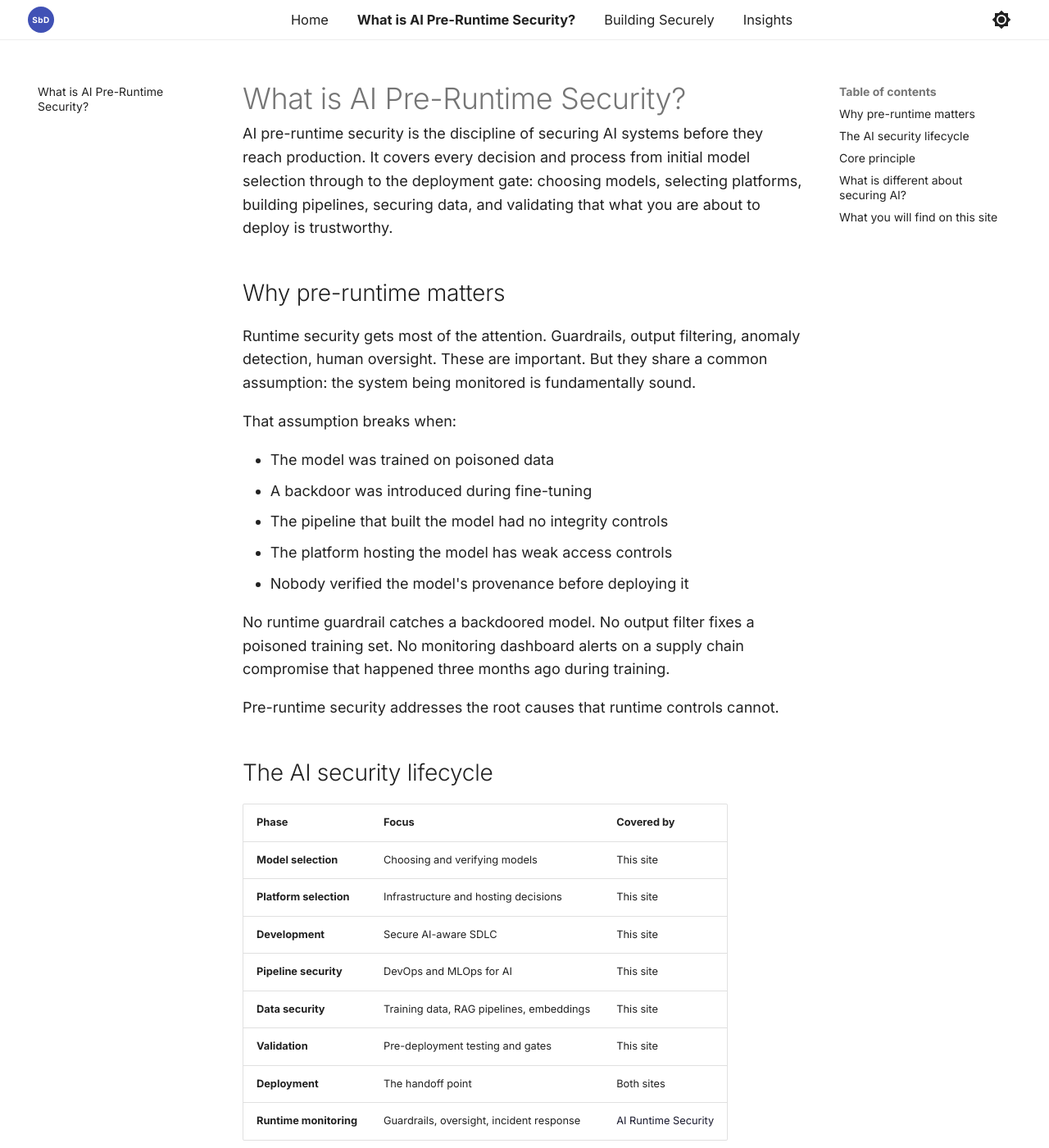
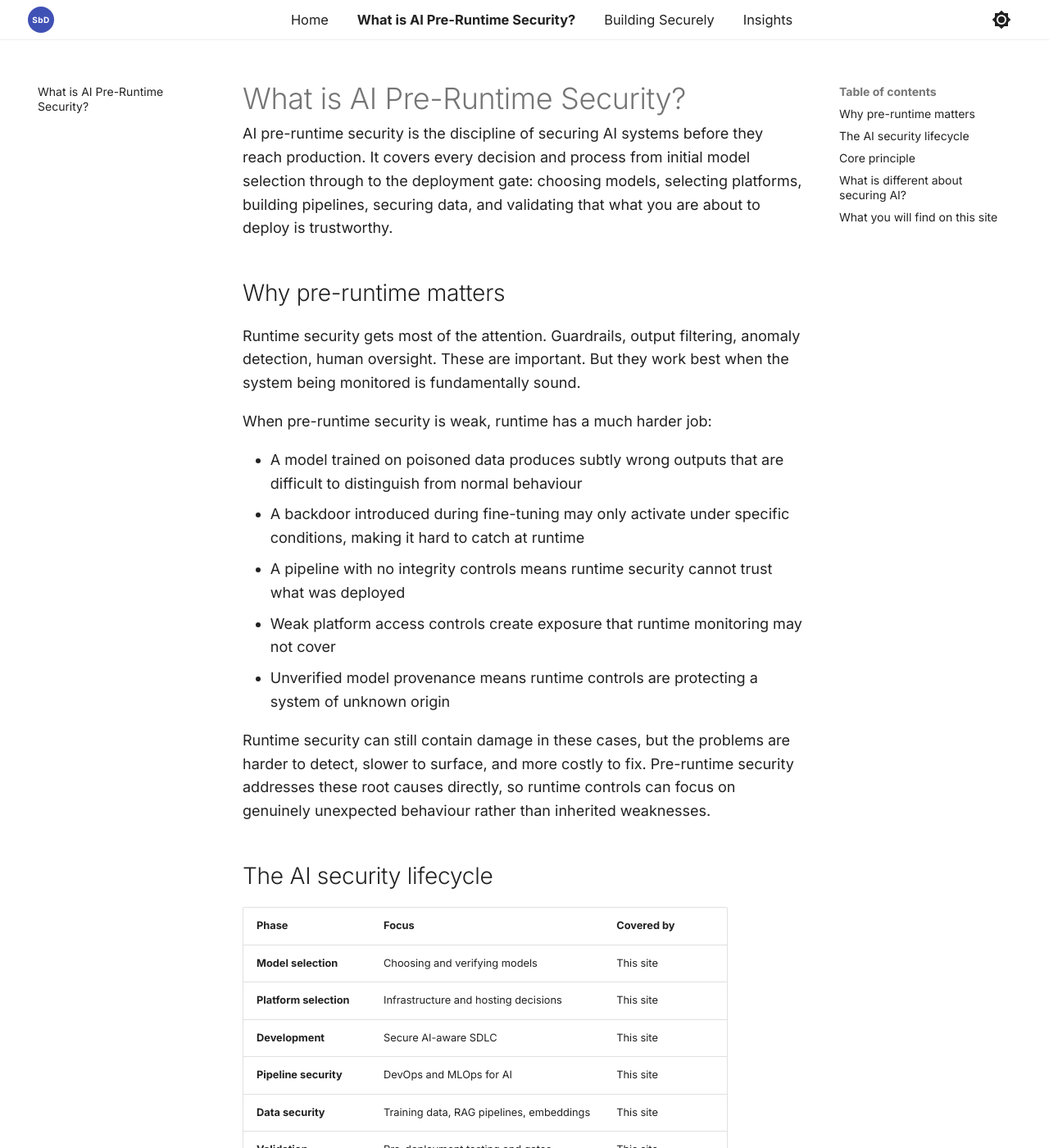
Before and after one commit to JonathanCGill/aisecuredbydesign.io, an MkDocs documentation site: the page built from docs/what-is-ai-pre-runtime-security.md, in a window 1280 px wide and 1400 px high. Shown: the whole window at 82% size. Built offline with MkDocs 1.6.1 and Material for MkDocs 9.7.7, drawn with Linux system fonts in a browser that asks for light colours; some of the changed text lies outside the part shown.

Commit message:
Frame this site as the prequel to airuntimesecurity.io
Establishes a clear sequential relationship: read this site first, then
continue to AI Runtime Security. Updated the home page section heading
from "How this connects" to "What comes next", changed the callout label
from "Companion site" to "Continue to", and reworded cross-site references
throughout to reinforce the "first this, then that" narrative.

Also softened absolute claims about runtime controls being defeated,
consistent with the earlier home page update.

https://claude.ai/code/session_01UVcQ3i1yjjHuapAgQuyvTJ

```diff
--- a/docs/what-is-ai-pre-runtime-security.md
+++ b/docs/what-is-ai-pre-runtime-security.md
@@ -8,19 +8,17 @@ AI pre-runtime security is the discipline of securing AI systems before they rea
 
 ## Why pre-runtime matters
 
-Runtime security gets most of the attention. Guardrails, output filtering, anomaly detection, human oversight. These are important. But they share a common assumption: the system being monitored is fundamentally sound.
+Runtime security gets most of the attention. Guardrails, output filtering, anomaly detection, human oversight. These are important. But they work best when the system being monitored is fundamentally sound.
 
-That assumption breaks when:
+When pre-runtime security is weak, runtime has a much harder job:
 
-- The model was trained on poisoned data
-- A backdoor was introduced during fine-tuning
-- The pipeline that built the model had no integrity controls
-- The platform hosting the model has weak access controls
-- Nobody verified the model's provenance before deploying it
+- A model trained on poisoned data produces subtly wrong outputs that are difficult to distinguish from normal behaviour
+- A backdoor introduced during fine-tuning may only activate under specific conditions, making it hard to catch at runtime
+- A pipeline with no integrity controls means runtime security cannot trust what was deployed
+- Weak platform access controls create exposure that runtime monitoring may not cover
+- Unverified model provenance means runtime controls are protecting a system of unknown origin
 
-No runtime guardrail catches a backdoored model. No output filter fixes a poisoned training set. No monitoring dashboard alerts on a supply chain compromise that happened three months ago during training.
-
-Pre-runtime security addresses the root causes that runtime controls cannot.
+Runtime security can still contain damage in these cases, but the problems are harder to detect, slower to surface, and more costly to fix. Pre-runtime security addresses these root causes directly, so runtime controls can focus on genuinely unexpected behaviour rather than inherited weaknesses.
 
 ## The AI security lifecycle
 
@@ -39,7 +37,7 @@ Pre-runtime security addresses the root causes that runtime controls cannot.
 
 **Security decisions made before deployment constrain what is possible after deployment.**
 
-A well-chosen model on a well-configured platform, built through a secure pipeline with validated data, gives runtime controls something worth protecting. A poorly chosen model on an insecure platform, pushed through an unverified pipeline with untested data, gives runtime controls an impossible job.
+A well-chosen model on a well-configured platform, built through a secure pipeline with validated data, gives runtime controls something worth protecting. A poorly chosen model on an insecure platform, pushed through an unverified pipeline with untested data, forces runtime controls to compensate for problems that should never have reached production.
 
 ## What is different about securing AI?
 
```
Also changed, not shown: docs/README.md (+7 -5 lines), docs/building/README.md (+1 -1 lines), docs/building/mlops/README.md (+1 -1 lines).
